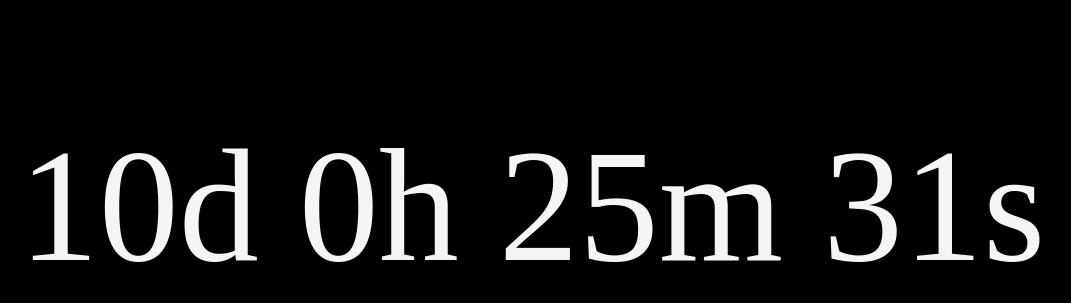
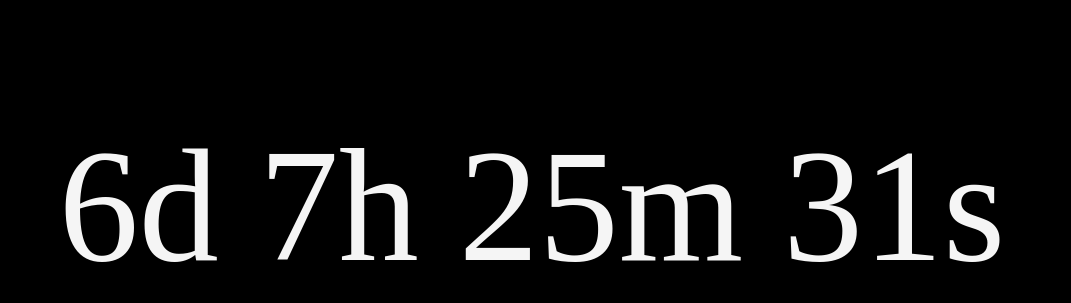
Before and after one commit to shrikarkaveti/indiction, a plain HTML site: page index.html in a window 1280 px wide. Shown: the part 104-407 px from the top of the page, without its empty margins (108-1179 px from the left). Drawn offline with Linux system fonts and the light colour scheme.

Commit message:
Update index.html

```diff
--- a/index.html
+++ b/index.html
@@ -25,7 +25,7 @@
 
     <script>
       // Set CountDownDate
-      var countDownDate = new Date('Oct 31, 2023 14:00:00').getTime();
+      var countDownDate = new Date('Oct 27, 2023 21:00:00').getTime();
 
       // Setting count down every 1 second
       var x = setInterval(function() {
```
